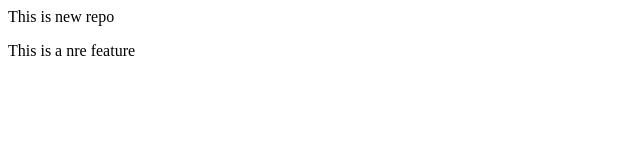
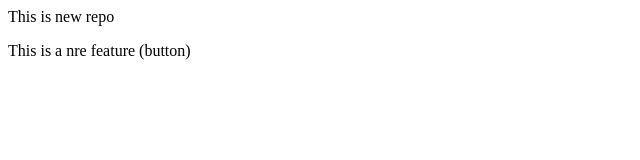
Before and after one commit to chiku-yadav-147/localRepo, a plain HTML site: page index.html in a window 1280 px wide. Shown: the full height of the page, 0-640 px from the left. Drawn offline with Linux system fonts and the light colour scheme.

```diff
--- a/index.html
+++ b/index.html
@@ -1,2 +1,2 @@
 <p>This is new repo</p>
-<p>This is a nre feature</p>
+<p>This is a nre feature (button)</p>
```
